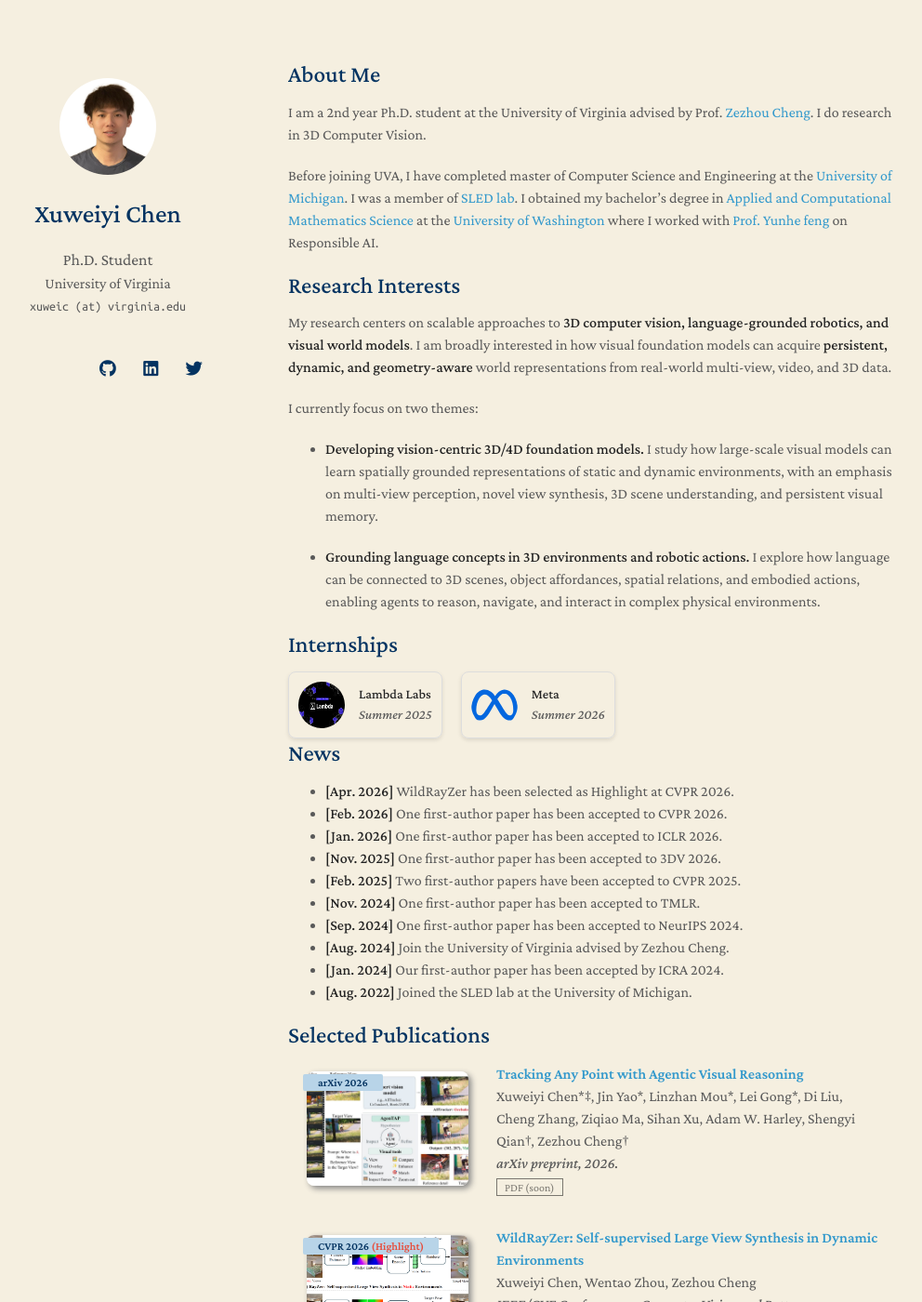
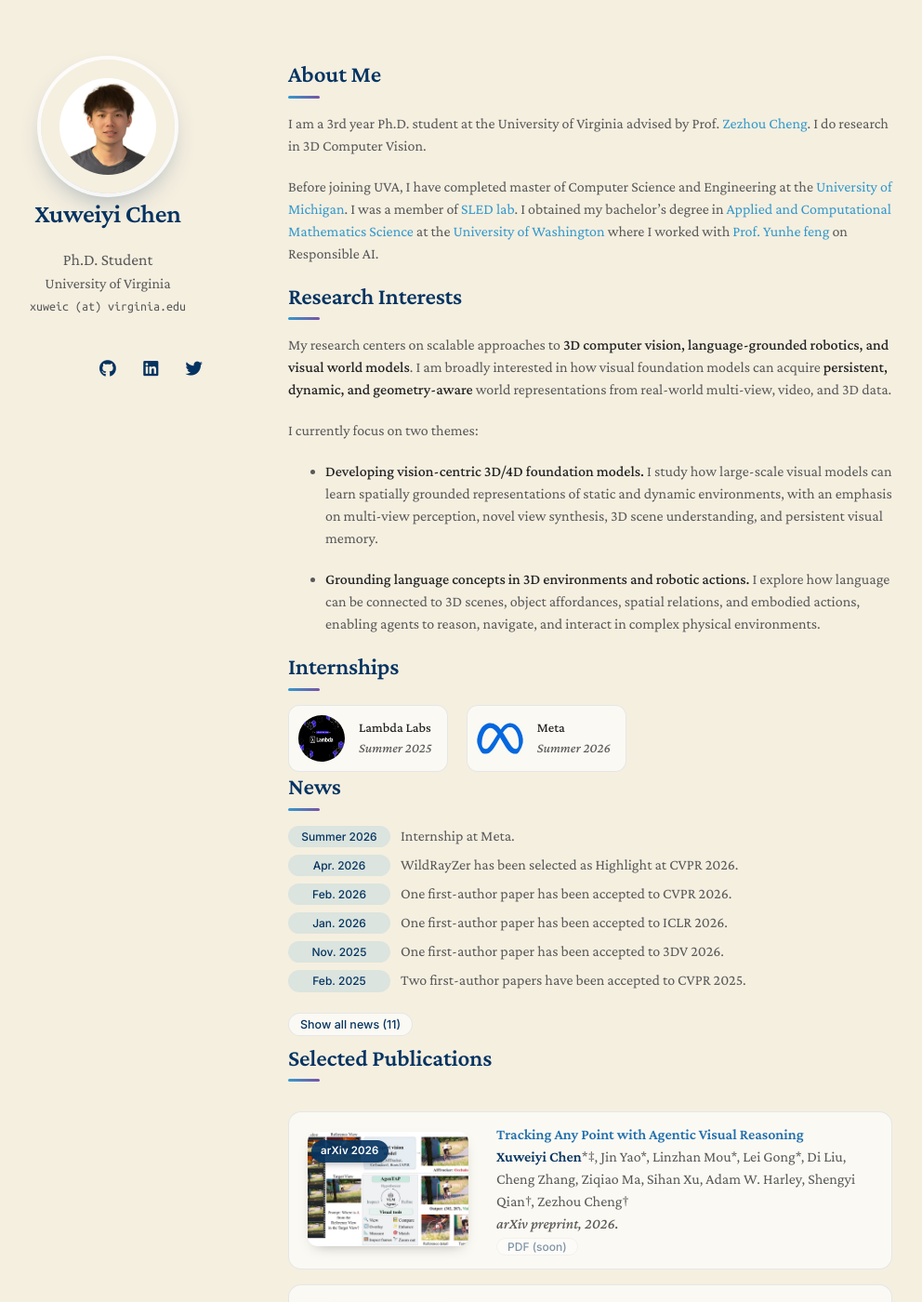
Before and after one commit to XuweiyiChen/xuweiyichen.github.io, a Jekyll site: the page built from index.md, in a window 1280 px wide and 1400 px high. Shown: the whole window at 93% size, without its empty margins (160-1152 px from the left). Built offline with Jekyll 4.4.1, drawn with Linux system fonts in a browser that asks for light colours; nearby versions of some CDN libraries; a style sheet for code colours, icons or effects is not loaded; our own code applies the rules of GitHub Pages for plain Markdown files; some of the changed text lies outside the part shown.

Commit message:
Homepage: fix SEO metadata and GA4, 3rd year, Meta news item, drop SAB3R, compress images (about 10 MB to 0.9 MB), and a light restyle (fancy.css: cards, pills, own name in bold, collapsible news)

```diff
--- a/_config.yml
+++ b/_config.yml
@@ -6,9 +6,9 @@ email: xuweic (at) virginia.edu
 
 # Search Engine Optimization (SEO)
 # The following information is used to improve the website traffic from search engines, e.g., Google.
-keywords: minimal light
-description: The Minimal Light is a simple and elegant jekyll theme for academic personal homepage.
-canonical: https://minimal-light-theme.yliu.me/
+keywords: Xuweiyi Chen, computer vision, 3D vision, 4D vision, point tracking, vision-language models, University of Virginia
+description: Xuweiyi Chen is a Ph.D. student at the University of Virginia working on 3D and 4D vision, vision-language models and visual world models.
+canonical: https://xuweiyichen.github.io/
 
 # Links
 # If you don't need one of them, you may delete the corresponding line.
--- a/_includes/publications.md
+++ b/_includes/publications.md
@@ -18,7 +18,7 @@
   <div class="col-sm-9" style="position: relative;padding-right: 15px;padding-left: 20px;">
       {% capture title_href %}{% if link.pdf %}{{ link.pdf }}{% elsif link.blog and site.show_blog %}{{ link.blog }}{% endif %}{% endcapture %}
       <div class="title"><a{% if title_href != "" %} href="{{ title_href }}"{% endif %}>{{ link.title }}</a></div>
-      <div class="author">{{ link.authors }}</div>
+      <div class="author">{{ link.authors | replace: "Xuweiyi Chen", "<span class='me'>Xuweiyi Chen</span>" }}</div>
       <div class="periodical"><em>{{ link.conference }}</em>
       </div>
       <div class="links">
--- a/_layouts/homepage.html
+++ b/_layouts/homepage.html
@@ -33,6 +33,7 @@
     <link rel="stylesheet" href="./assets/css/style-no-dark-mode.css">
     <link rel="stylesheet" href="./assets/css/publications-no-dark-mode.css">
     {% endif %}
+    <link rel="stylesheet" href="./assets/css/fancy.css">
 
   </head>
   <body>
@@ -115,14 +116,30 @@
       <script type="text/javascript" id="clustrmaps" src="//clustrmaps.com/map_v2.js?d=YzMQTGlSt0cJzf4PMGZd5yUWPkAtbUJ1xuydrvJn5Us&cl=ffffff&w=a"></script>
     </div>
     <script src="{{ "/assets/js/scale.fix.js" | relative_url }}"></script>
+    <script>
+      // Show the latest news items and fold the rest behind a button.
+      (function () {
+        var ul = document.querySelector("#news + ul");
+        if (!ul || ul.children.length <= 6) return;
+        var n = ul.children.length;
+        for (var i = 6; i < n; i++) ul.children[i].classList.add("more");
+        ul.classList.add("collapsed");
+        var b = document.createElement("button");
+        b.className = "news-toggle"; b.type = "button"; b.textContent = "Show all news (" + n + ")";
+        b.addEventListener("click", function () {
+          var c = ul.classList.toggle("collapsed");
+          b.textContent = c ? "Show all news (" + n + ")" : "Show less";
+        });
+        ul.parentNode.insertBefore(b, ul.nextSibling);
+      })();
+    </script>
     {% if site.google_analytics %}
+    <script async src="https://www.googletagmanager.com/gtag/js?id={{ site.google_analytics }}"></script>
     <script>
-      (function(i,s,o,g,r,a,m){i['GoogleAnalyticsObject']=r;i[r]=i[r]||function(){
-      (i[r].q=i[r].q||[]).push(arguments)},i[r].l=1*new Date();a=s.createElement(o),
-      m=s.getElementsByTagName(o)[0];a.async=1;a.src=g;m.parentNode.insertBefore(a,m)
-      })(window,document,'script','https://www.google-analytics.com/analytics.js','ga');
-      ga('create', '{{ site.google_analytics }}', 'auto');
-      ga('send', 'pageview');
+      window.dataLayer = window.dataLayer || [];
+      function gtag(){dataLayer.push(arguments);}
+      gtag('js', new Date());
+      gtag('config', '{{ site.google_analytics }}');
     </script>
     {% endif %}
   </body>
--- /dev/null
+++ b/assets/css/fancy.css
@@ -0,0 +1,97 @@
+/* A light polish over the Minimal Light theme: cards, pills and softer shadows.
+   Loaded after the theme's stylesheets in _layouts/homepage.html. */
+@import url('https://fonts.googleapis.com/css2?family=Inter:wght@400;500;600&display=swap');
+
+:root {
+  --ink: #043361;
+  --link: #1f6fae;
+  --card: rgba(255, 255, 255, 0.62);
+  --card-line: rgba(4, 51, 97, 0.09);
+  --card-shadow: 0 14px 34px -18px rgba(4, 51, 97, 0.35);
+  --pill: rgba(51, 153, 204, 0.13);
+  --accent: linear-gradient(90deg, #3399cc, #7654a5);
+  --sans: "Inter", system-ui, -apple-system, "Segoe UI", sans-serif;
+}
+@media (prefers-color-scheme: dark) {
+  :root {
+    --ink: #dbe9f7;
+    --link: #7cc7f2;
+    --card: rgba(255, 255, 255, 0.035);
+    --card-line: rgba(255, 255, 255, 0.08);
+    --card-shadow: 0 16px 36px -18px rgba(0, 0, 0, 0.7);
+    --pill: rgba(62, 183, 240, 0.14);
+  }
+}
+
+html { scroll-behavior: smooth; }
+::selection { background: rgba(118, 84, 165, 0.18); }
+
+/* Profile column */
+header .image.avatar img {
+  box-shadow: 0 0 0 4px rgba(255, 255, 255, 0.85), 0 12px 30px -10px rgba(4, 51, 97, 0.45);
+  transition: transform 0.3s ease;
+}
+header .image.avatar img:hover { transform: scale(1.03); }
+@media (prefers-color-scheme: dark) {
+  header .image.avatar img { box-shadow: 0 0 0 4px rgba(255, 255, 255, 0.08), 0 12px 30px -10px rgba(0, 0, 0, 0.8); }
+}
+header h1 { font-weight: 600; letter-spacing: -0.01em; }
+
+/* Section headings with a short gradient bar */
+section h2 { font-weight: 600; letter-spacing: -0.005em; }
+section h2::after {
+  content: ""; display: block; width: 34px; height: 3px; margin-top: 9px;
+  border-radius: 3px; background: var(--accent);
+}
+section h2#publications, section h2#blog { margin-bottom: 22px !important; }
+
+/* Internship cards */
+.internship-item {
+  background: var(--card); border: 1px solid var(--card-line) !important; border-radius: 12px !important;
+  box-shadow: none !important; padding: 10px 16px 10px 10px !important;
+  transition: transform 0.2s ease, box-shadow 0.2s ease;
+}
+.internship-item:hover { transform: translateY(-2px); box-shadow: var(--card-shadow) !important; }
+
+/* News: dates as pills, long lists collapse */
+#news + ul { list-style: none; padding-left: 0; }
+#news + ul li { margin: 7px 0; }
+#news + ul li > strong:first-child {
+  display: inline-block; min-width: 92px; margin-right: 8px; padding: 2px 9px; border-radius: 999px;
+  background: var(--pill); color: var(--ink); font: 500 12px/1.6 var(--sans); text-align: center;
+}
+#news + ul.collapsed li.more { display: none; }
+.news-toggle {
+  margin: 2px 0 8px; padding: 4px 12px; border-radius: 999px; cursor: pointer;
+  border: 1px solid var(--card-line); background: var(--card); color: var(--ink); font: 500 12.5px var(--sans);
+}
+.news-toggle:hover { box-shadow: var(--card-shadow); }
+
+/* Publication cards */
+.publications ol.bibliography > br { display: none; }
+.publications ol.bibliography li {
+  background: var(--card); border: 1px solid var(--card-line); border-radius: 14px;
+  padding: 12px 6px 12px 0; margin-bottom: 16px;
+  transition: transform 0.2s ease, box-shadow 0.2s ease;
+}
+.publications ol.bibliography li:hover { transform: translateY(-2px); box-shadow: var(--card-shadow); }
+.publications ol.bibliography li .teaser {
+  border-radius: 10px; box-shadow: 0 6px 16px -8px rgba(0, 0, 0, 0.35); background: #fff;
+}
+.publications ol.bibliography li .abbr abbr {
+  top: 14px !important; left: 24px !important; padding: 2px 10px !important; border-radius: 999px;
+  background: rgba(4, 51, 97, 0.9) !important; color: #fff !important; font: 600 11.5px/1.7 var(--sans);
+  letter-spacing: 0.01em; box-shadow: 0 4px 10px -4px rgba(0, 0, 0, 0.4);
+}
+.publications ol.bibliography li .abbr abbr span { color: #ffb3a7 !important; }
+.publications ol.bibliography li .title a { color: var(--link); }
+.publications ol.bibliography li .author .me { font-weight: 600; color: var(--ink); }
+.publications ol.bibliography li .links a.btn {
+  border-radius: 999px; border: 1px solid var(--card-line) !important; background: var(--card);
+  color: var(--ink) !important; padding: 1px 11px !important; margin: 2px 4px 2px 0;
+  font-family: var(--sans); font-weight: 500; transition: background 0.15s ease, color 0.15s ease;
+}
+.publications ol.bibliography li .links a.btn[href]:hover { background: #043361; color: #fff !important; }
+@media (prefers-color-scheme: dark) {
+  .publications ol.bibliography li .links a.btn[href]:hover { background: #3eb7f0; color: #20212b !important; }
+}
--- a/index.md
+++ b/index.md
@@ -4,7 +4,7 @@ layout: homepage
 
 ## About Me
 
-I am a 2nd year Ph.D. student at the University of Virginia advised by Prof. [Zezhou Cheng](https://sites.google.com/site/zezhoucheng/). I do research in 3D Computer Vision.
+I am a 3rd year Ph.D. student at the University of Virginia advised by Prof. [Zezhou Cheng](https://sites.google.com/site/zezhoucheng/). I do research in 3D Computer Vision.
 
 Before joining UVA, I have completed master of Computer Science and Engineering at the [University of Michigan](https://umich.edu/). I was a member of [SLED lab](https://sled.eecs.umich.edu/). I obtained my bachelor's degree in [Applied and Computational Mathematics Science](https://acms.washington.edu/) at the [University of Washington](https://www.washington.edu/) where I worked with [Prof. Yunhe feng](https://yunhefeng.me/) on Responsible AI.
 
@@ -60,16 +60,17 @@ I currently focus on two themes:
 
 ## News
 
-- **[Apr. 2026]** WildRayZer has been selected as Highlight at CVPR 2026.
-- **[Feb. 2026]** One first-author paper has been accepted to CVPR 2026.
-- **[Jan. 2026]** One first-author paper has been accepted to ICLR 2026.
-- **[Nov. 2025]** One first-author paper has been accepted to 3DV 2026.
-- **[Feb. 2025]** Two first-author papers have been accepted to CVPR 2025.
-- **[Nov. 2024]** One first-author paper has been accepted to TMLR.
-- **[Sep. 2024]** One first-author paper has been accepted to NeurIPS 2024.
-- **[Aug. 2024]** Join the University of Virginia advised by Zezhou Cheng.
-- **[Jan. 2024]** Our first-author paper has been accepted by ICRA 2024.
-- **[Aug. 2022]** Joined the SLED lab at the University of Michigan.
+- **Summer 2026** Internship at Meta.
+- **Apr. 2026** WildRayZer has been selected as Highlight at CVPR 2026.
+- **Feb. 2026** One first-author paper has been accepted to CVPR 2026.
+- **Jan. 2026** One first-author paper has been accepted to ICLR 2026.
+- **Nov. 2025** One first-author paper has been accepted to 3DV 2026.
+- **Feb. 2025** Two first-author papers have been accepted to CVPR 2025.
+- **Nov. 2024** One first-author paper has been accepted to TMLR.
+- **Sep. 2024** One first-author paper has been accepted to NeurIPS 2024.
+- **Aug. 2024** Join the University of Virginia advised by Zezhou Cheng.
+- **Jan. 2024** Our first-author paper has been accepted by ICRA 2024.
+- **Aug. 2022** Joined the SLED lab at the University of Michigan.
 
 
 {% if site.show_blog %}
```
Also changed, not shown: _data/publications.yml (+1 -10 lines), assets/img/benchmark.jpg, assets/img/favicon-dark.png, assets/img/favicon.png, assets/img/lambda.png, assets/img/llm-grounder.jpg (added), assets/img/point-moe.jpg, assets/img/teaser_noise.jpg, assets/img/teaser_probing.jpg, assets/img/teaser_wildrayzer.jpg, 3 other files.
